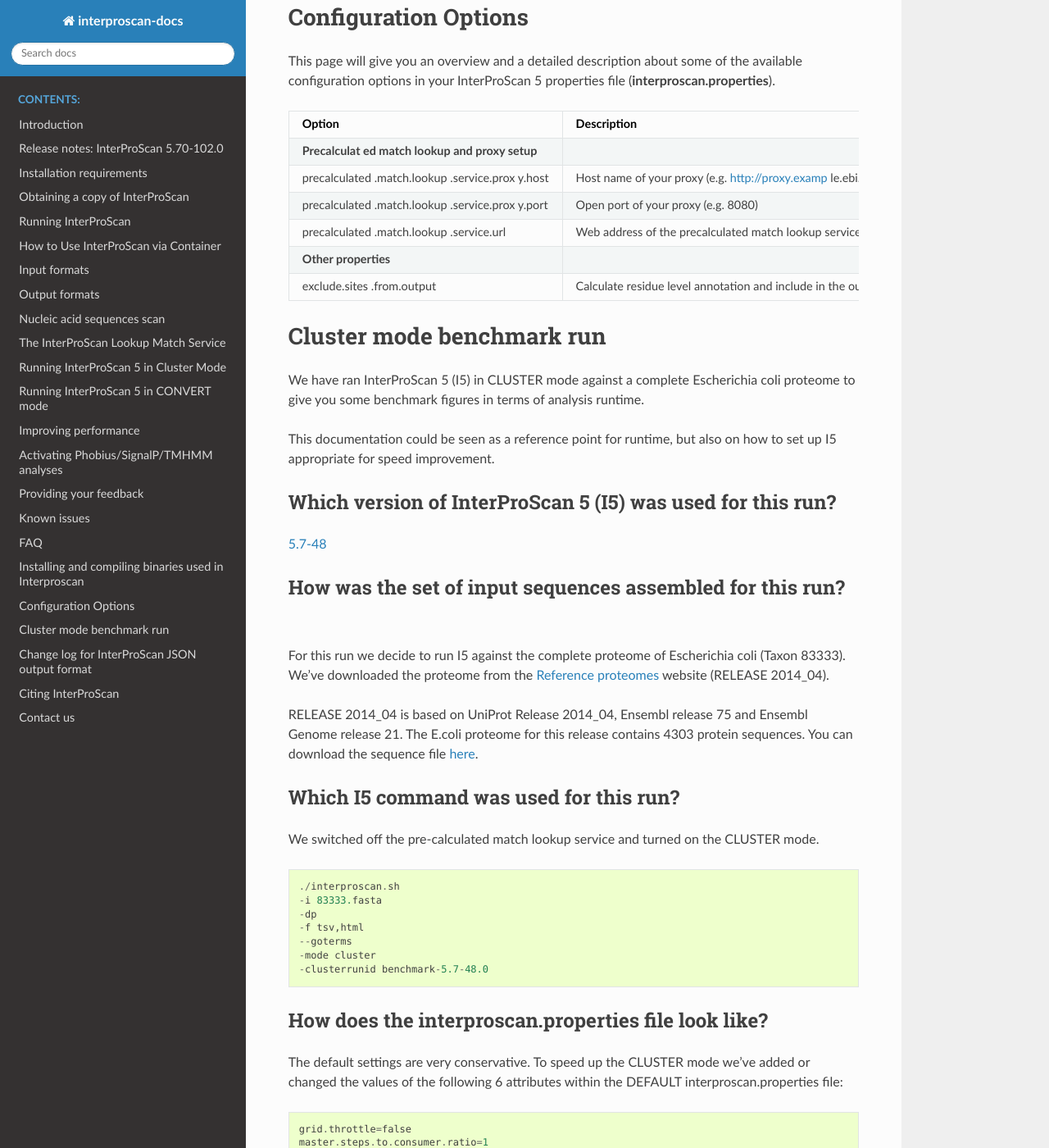
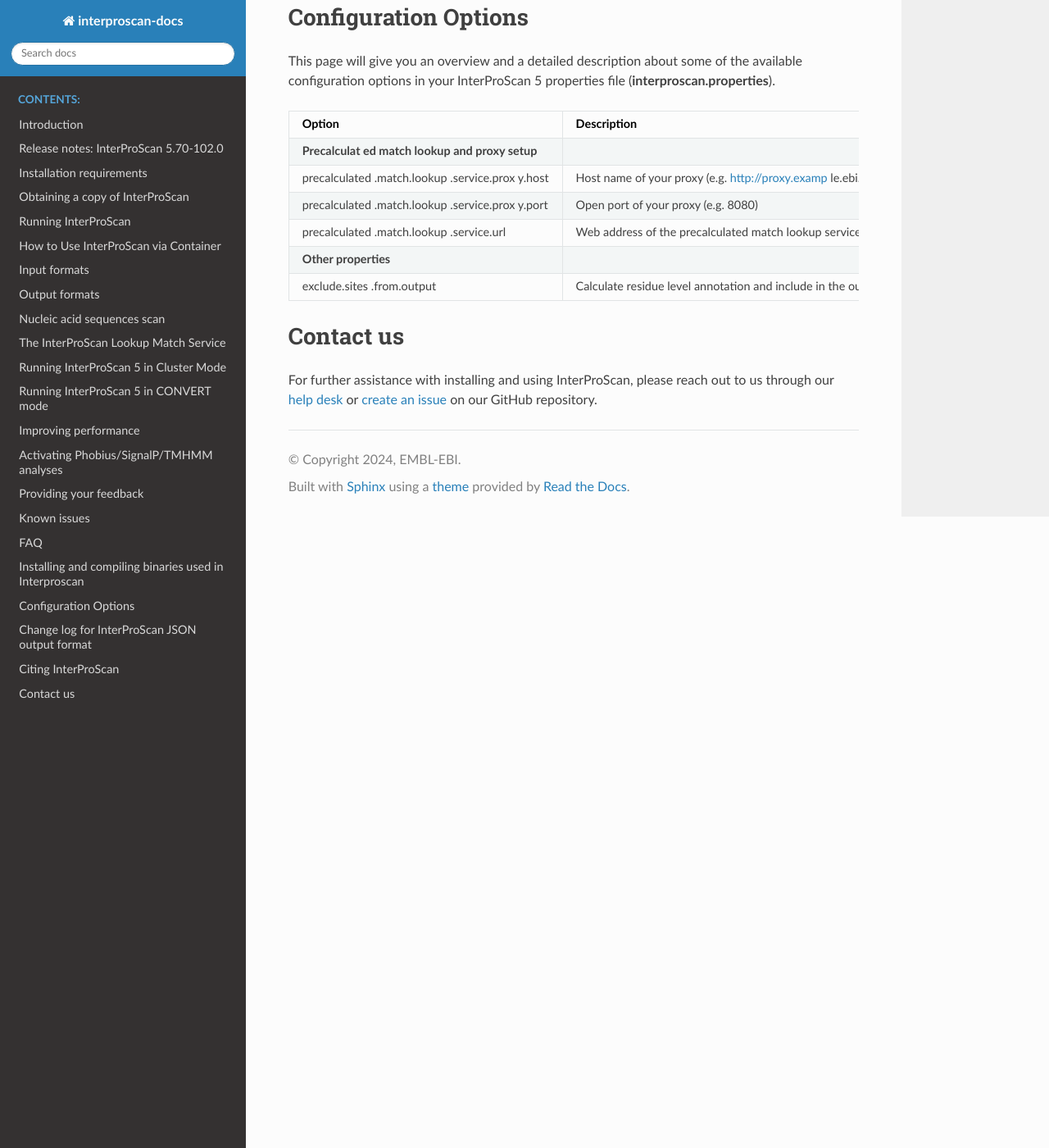
Before and after one commit to ebi-pf-team/interproscan-docs, a Sphinx documentation site: the page built from docs/UserDocs.rst, in a window 1280 px wide and 1400 px high, scrolled down 46383 px. Shown: the whole window at 82% size. Built offline with Sphinx 7.4.7 and the Read the Docs theme 3.1.0, drawn with Linux system fonts in a browser that asks for light colours; some of the changed text lies outside the part shown.

Commit message:
Remove obsolete page/link

```diff
--- a/docs/ClusterModeBenchmarkRun.rst
+++ /dev/null
@@ -1,78 +0,0 @@
-Cluster mode benchmark run
-==========================
-
-We have ran InterProScan 5 (I5) in CLUSTER mode against a complete
-Escherichia coli proteome to give you some benchmark figures in terms of
-analysis runtime.
-
-This documentation could be seen as a reference point for runtime, but
-also on how to set up I5 appropriate for speed improvement.
-
-Benchmark run setup
--------------------
-
-Which version of InterProScan 5 (I5) was used for this run?
-~~~~~~~~~~~~~~~~~~~~~~~~~~~~~~~~~~~~~~~~~~~~~~~~~~~~~~~~~~~
-
-`5.7-48 <ClusterModeBenchmarkRun.html>`__
-
-How was the set of input sequences assembled for this run?
-~~~~~~~~~~~~~~~~~~~~~~~~~~~~~~~~~~~~~~~~~~~~~~~~~~~~~~~~~~
-
-For this run we decide to run I5 against the complete proteome of
-Escherichia coli (Taxon 83333). We've downloaded the proteome from the
-`Reference proteomes <http://www.ebi.ac.uk/reference_proteomes>`__
-website (RELEASE 2014\_04).
-
-RELEASE 2014\_04 is based on UniProt Release 2014\_04, Ensembl release
-75 and Ensembl Genome release 21. The E.coli proteome for this release
-contains 4303 protein sequences. You can download the sequence file
-`here <https://drive.google.com/file/d/0B46zw6xrjt1VY2Z5ZDZfNHRBQU0/view?usp=sharing>`__.
-
-Which I5 command was used for this run?
-~~~~~~~~~~~~~~~~~~~~~~~~~~~~~~~~~~~~~~~
-
-We switched off the pre-calculated match lookup service and turned on
-the CLUSTER mode.
-
-::
-
-    ./interproscan.sh
-    -i 83333.fasta
-    -dp
-    -f tsv,html
-    --goterms
-    -mode cluster
-    -clusterrunid benchmark-5.7-48.0
-
-How does the interproscan.properties file look like?
-~~~~~~~~~~~~~~~~~~~~~~~~~~~~~~~~~~~~~~~~~~~~~~~~~~~~
-
-The default settings are very conservative. To speed up the CLUSTER mode
-we've added or changed the values of the following 6 attributes within
-the DEFAULT interproscan.properties file:
-
-::
-
-    grid.throttle=false
-    master.steps.to.consumer.ratio=1
-    steps.to.consumer.ratio=1
-    max.tier.depth=2
-    thinmaster.number.of.embedded.workers=5
-    thinmaster.maxnumber.of.embedded.workers=5
-
-The full setting file can be found
-`here <LsfClusterModeSetupForBenchmark.html>`__.
-
-On which cluster/farm did we run I5?
-~~~~~~~~~~~~~~~~~~~~~~~~~~~~~~~~~~~~
-
-We ran I5 on our internal LSF cluster. As of 1st of May 2014, there are
-approximatley 680 nodes comprising 16,000 hyper-threaded CPU cores.
-
-Benchmark run outcome
----------------------
-
-\| \| **Run 1** \| **Run 2** \| **Run 3** \|
-\|:\|:----------\|:----------\|:----------\| \|Wall clock time\|1h 37min
-\| N/A \| N/A \| \|Max number of workers\| 45 \| N/A \| N/A \|
--- a/docs/UserDocs.rst
+++ b/docs/UserDocs.rst
@@ -15,5 +15,4 @@
 .. include:: FAQ.rst
 .. include:: CompilingBinaries.rst
 .. include:: ConfigurationOptions.rst
-.. include:: ClusterModeBenchmarkRun.rst
 .. include:: Contact.rst
--- a/docs/index.rst
+++ b/docs/index.rst
@@ -31,7 +31,6 @@
    FAQ
    CompilingBinaries
    ConfigurationOptions
-   ClusterModeBenchmarkRun
    JSONOutputFormatHistory
    Citing
    Contact
```
